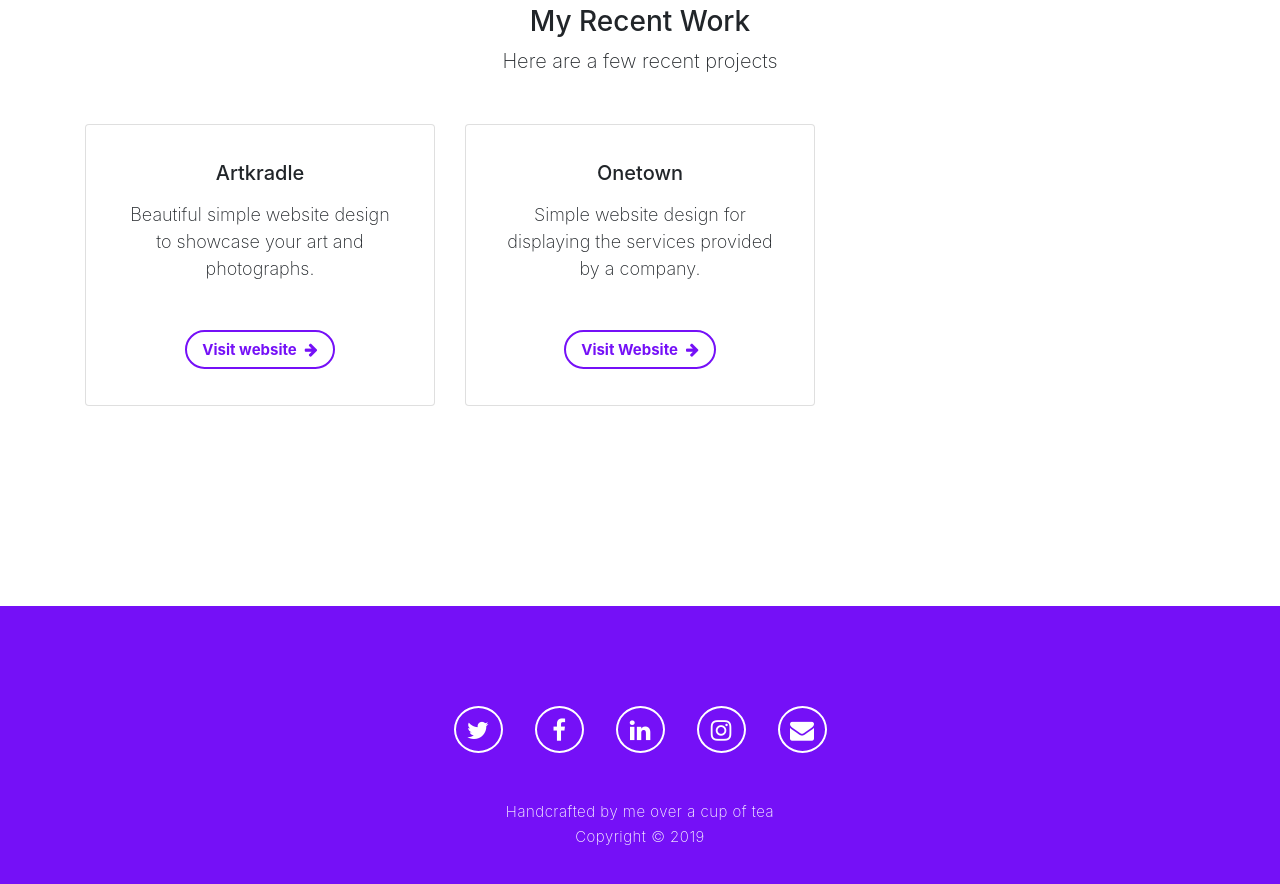
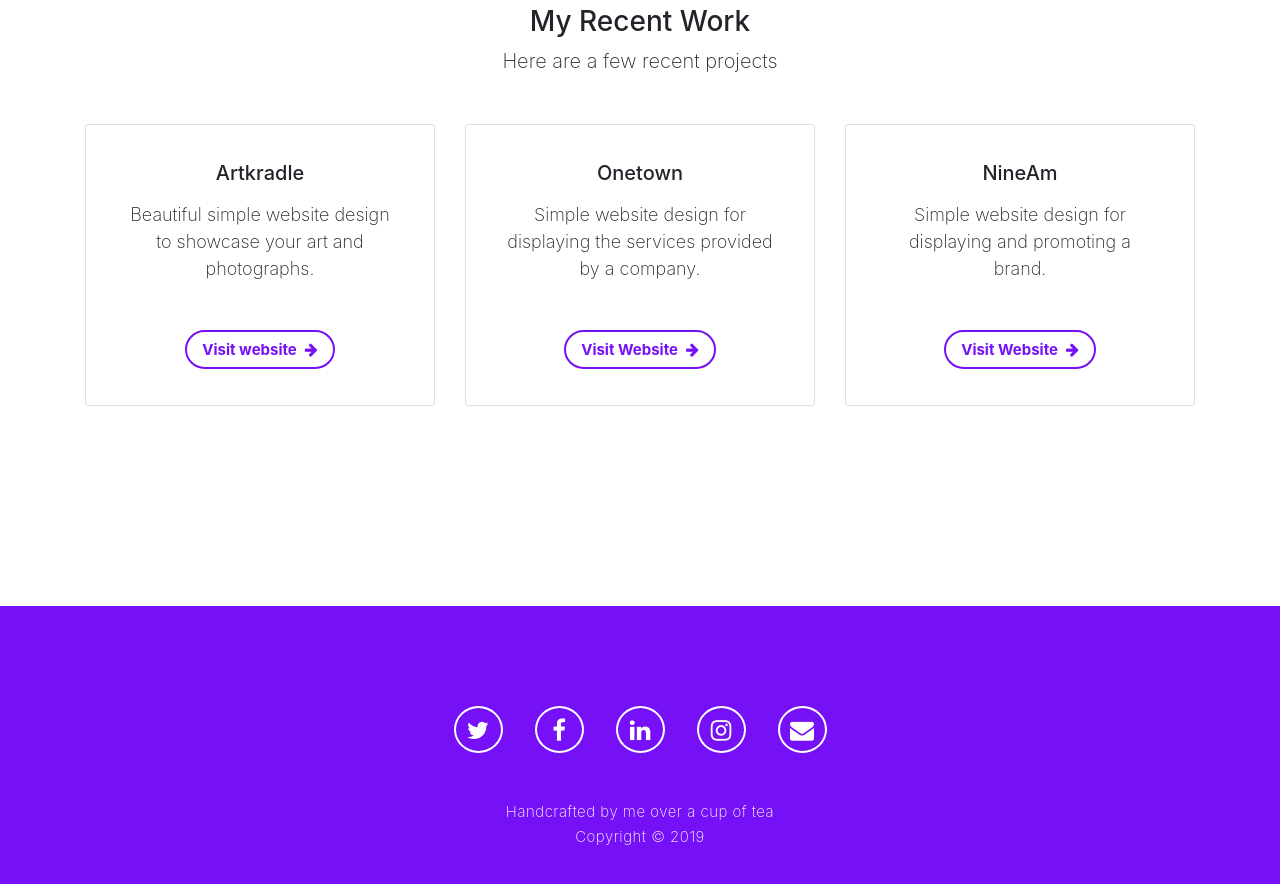
Before and after one commit to ranjanhardik/github-io-profile, a React app: page / in a window 1280 px wide. Shown: the part 1760-2644 px from the top of the page. Built offline with nearby package versions, Linux system fonts and the light colour scheme; a web font is replaced by a local one.

Commit message:
Recent work updated (#8)

```diff
--- a/src/components/RecentWork.js
+++ b/src/components/RecentWork.js
@@ -48,6 +48,24 @@ class RecentWork extends Component {
                 </div>
               </div>
             </div>
+            <div className="col-12 col-md-4">
+              <div class="card">
+                <div class="card-body text-center">
+                  <h5 className="mb-3">NineAm</h5>
+                  <p className="card-text mb-5">
+                    Simple website design for displaying and promoting a brand.
+                  </p>
+                  <a
+                    href="https://asheeshkumar34.github.io/NineAm/"
+                    target="_blank"
+                    class="badge badge-pill badge-pill-outline"
+                  >
+                    Visit Website
+                    <i class="fa fa-arrow-right ml-2" aria-hidden="true"></i>
+                  </a>
+                </div>
+              </div>
+            </div>
           </div>
         </div>
       </div>
```
